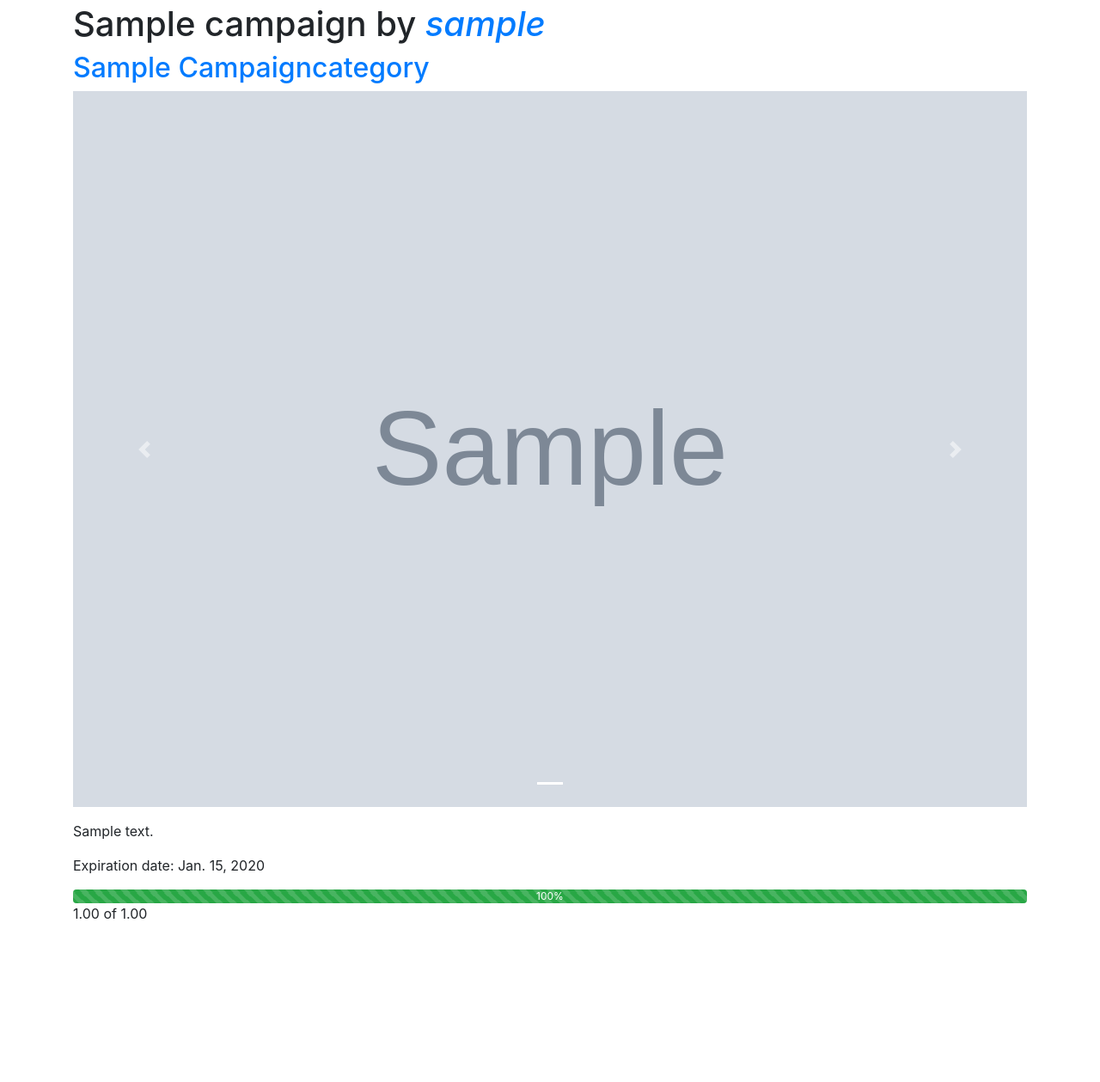
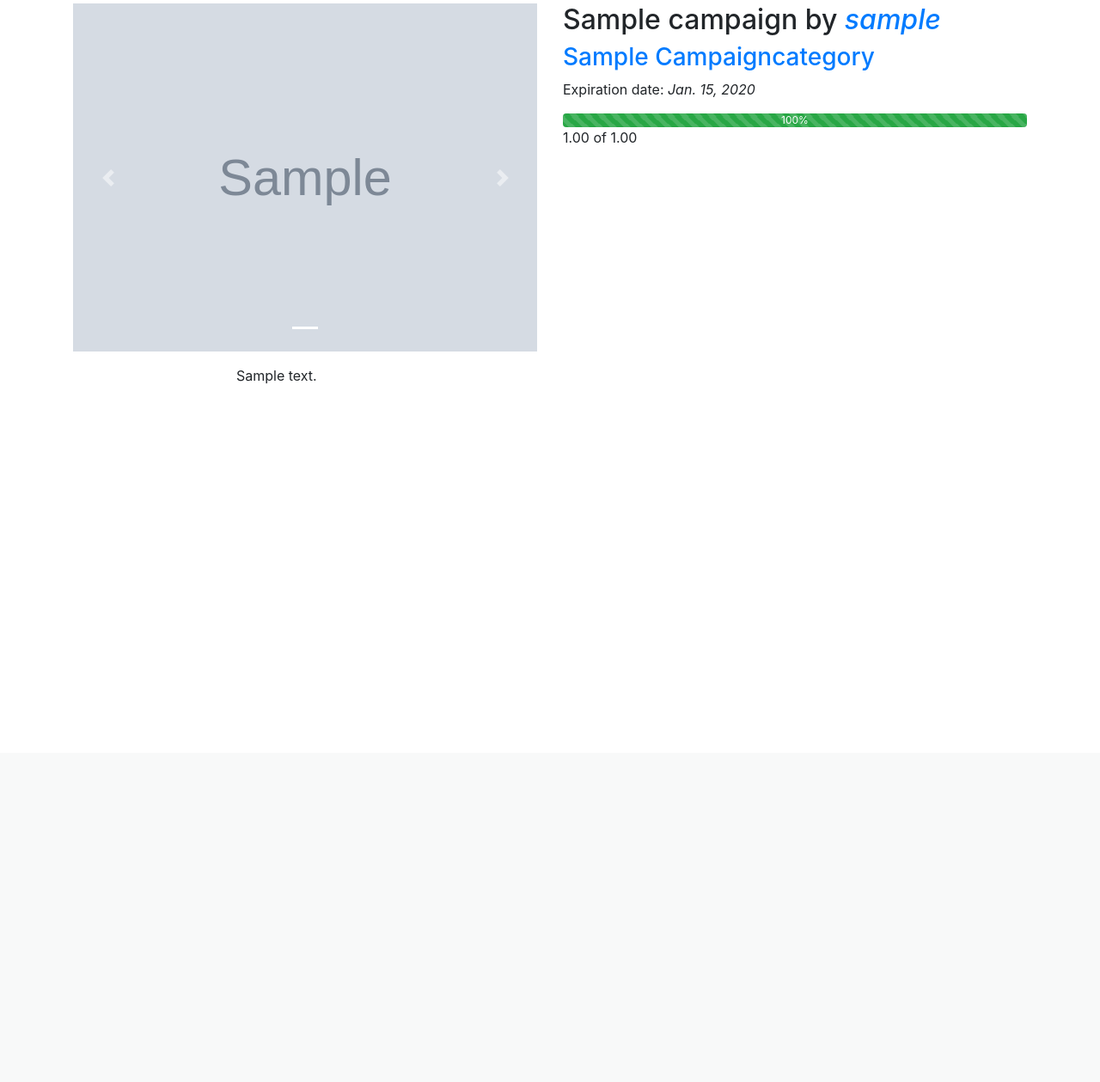
Before and after one commit to wild-boomerang/crowdfunding-site, a Django app: a page that uses templates/campaign/detail.html in a window 1280 px wide. Shown: the part 56-1315 px from the top of the page at 86% size. After the commit the page ends 502 px from the top, so only its background shows below. Run offline with Django 3.2, Linux system fonts and the light colour scheme; tables that the repository leaves empty hold one stand-in row (values such as "Sample post"); grey boxes marked "Sample" are stand-in pictures; some libraries are stand-ins or nearby versions.

Commit message:
Style detail campaign page

```diff
--- a/templates/campaign/detail.html
+++ b/templates/campaign/detail.html
@@ -12,20 +12,10 @@
 
 {% block content %}
     <div class="container">
-{#        <h1>{{ campaign.name }} by <span class="font-italic">{{ campaign.author }}</span></h1>#}
-        <h1>
-            {{ campaign.name }} by <span class="font-italic">
-            <a href="{{ campaign.author.get_absolute_url }}">{{ campaign.author }}</a></span>
-        </h1>
-        <h2>
-            <a href="{{ campaign.category.get_absolute_url }}">
-                {{ campaign.category|title }}
-            </a>
-        </h2>
-
+        <div class="row d-flex justify-content-end">
             {% if user.is_superuser or user == campaign.author %}
                 <a href="{% url 'campaign:campaign_edit' campaign.author_slug campaign.name_slug %}"
-               class="btn btn-outline-success"><i class="fas fa-edit"></i></a>
+                   class="btn btn-outline-success mr-2"><i class="fas fa-edit"></i></a>
 
                 <button type="button" class="btn btn-outline-danger"
                         data-toggle="modal" data-target="#confirmationModal">
@@ -52,9 +42,10 @@
                         </div>
                     </div>
                 </div>
-
             {% endif %}
-
+        </div>
+        <div class="row">
+            <div class="col-sm-6">
                 {% if campaign.images.count %}
                     <div id="campaignImages" class="carousel slide" data-ride="carousel">
                         <!-- Indicators -->
@@ -87,9 +78,18 @@
                 {% else %}
                     <img src="{% static 'img/no_image.png' %}" alt="No image available">
                 {% endif %}
-
-        <p>{{ campaign.description|linebreaks }}</p>
-        <p>Expiration date: {{ campaign.expiration_date }}</p>
+            </div>
+            <div class="col-sm-6">
+                <h2>
+                    {{ campaign.name }} by <span class="font-italic">
+                    <a href="{{ campaign.author.get_absolute_url }}">{{ campaign.author }}</a></span>
+                </h2>
+                <h3>
+                    <a href="{{ campaign.category.get_absolute_url }}">
+                        {{ campaign.category|title }}
+                    </a>
+                </h3>
+                <p>Expiration date: <span class="font-italic">{{ campaign.expiration_date }}</span></p>
                 <div class="progress">
                     <div class="progress-bar progress-bar-striped progress-bar-animated bg-success"
                          style="width: {% get_percent campaign.pk %}%">
@@ -97,11 +97,21 @@
                     </div>
                 </div>
                 <p>{{ campaign.collected }} of {{ campaign.goal }}</p>
+            </div>
+        </div>
+
+        <div class="row">
+            <div class="col-sm-2"></div>
+            <div class="col-sm-8">
+                <p>{{ campaign.description|linebreaks }}</p>
                 {% if campaign.youtube_url %}
                     <div class="embed-responsive embed-responsive-16by9">
                         <iframe class="embed-responsive-item" src="{{ campaign.youtube_url }}"></iframe>
                     </div>
                 {% endif %}
             </div>
+            <div class="col-sm-2"></div>
+        </div>
+    </div>
 
 {% endblock content %}
```
Lines whose indentation alone changed are shown as unchanged.
